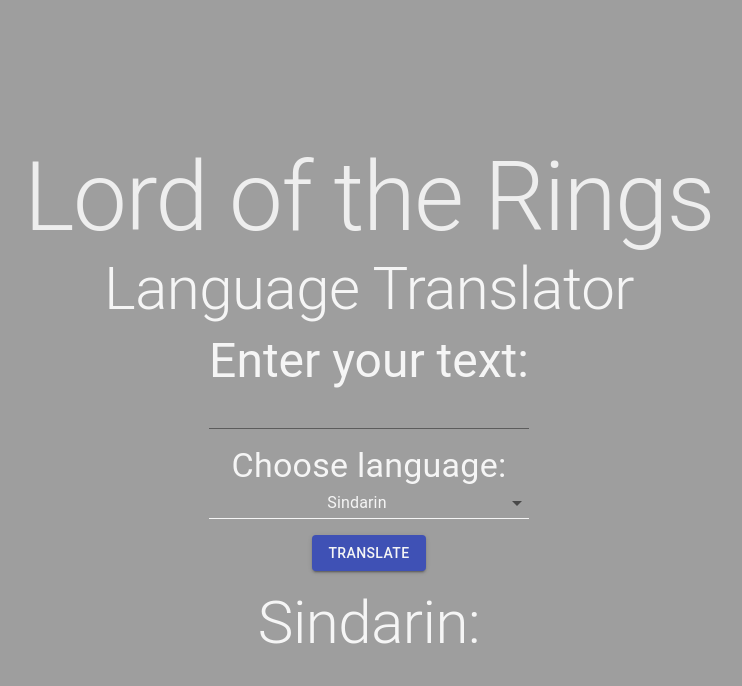
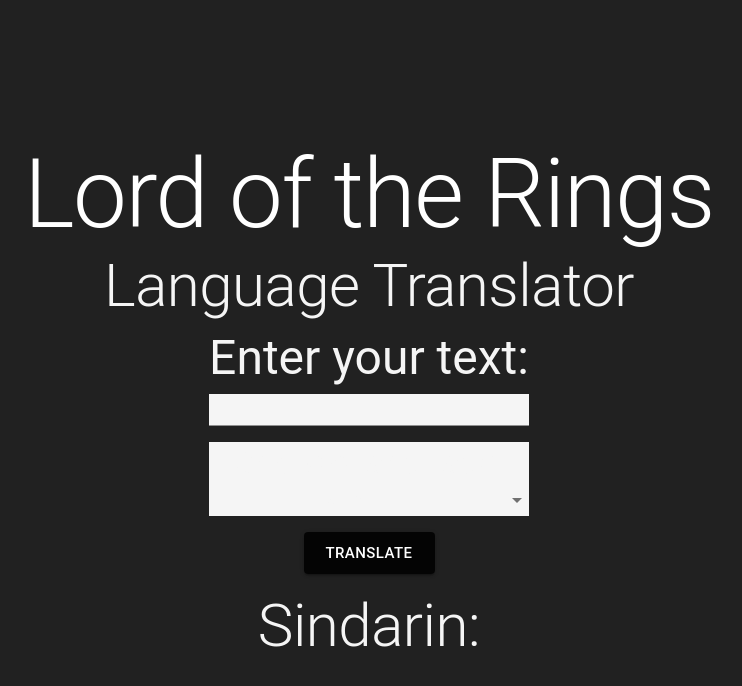
Before and after one commit to milliorn/lord-of-the-rings-language-translator, a React (Vite) app: page / in a window 1280 px wide. Shown: the top 686 px of the page, without its empty margins (271-1013 px from the left). Built offline with nearby package versions, Linux system fonts and the light colour scheme.

Commit message:
white text box

```diff
--- a/src/App.tsx
+++ b/src/App.tsx
@@ -14,8 +14,8 @@ const ENDPOINT = "https://api.openai.com/v1/chat/completions";
 const useStyles = makeStyles((theme) => ({
   root: {
     alignItems: "center",
-    backgroundColor: theme.palette.grey[500],
-    color: theme.palette.grey[200],
+    backgroundColor: theme.palette.success.contrastText,
+    color: theme.palette.primary.contrastText,
     display: "flex",
     flexDirection: "column",
     justifyContent: "center",
@@ -29,21 +29,13 @@ const useStyles = makeStyles((theme) => ({
     margin: theme.spacing(1),
   },
   input: {
+    backgroundColor: theme.palette.grey[100],
     margin: theme.spacing(1),
     width: "100%",
-    "& label.Mui-focused": {
-      color: theme.palette.grey[100],
-    },
-    "& .MuiInputBase-input": {
-      color: theme.palette.grey[100],
-      textAlign: "center",
-    },
-    "& .MuiInput-underline:after": {
-      borderBottomColor: theme.palette.grey[100],
-    },
   },
   button: {
-    color: theme.palette.grey[100],
+    backgroundColor: theme.palette.success.contrastText,
+    color: theme.palette.primary.contrastText,
     margin: theme.spacing(1),
   },
   text: {
@@ -122,6 +114,7 @@ const TranslationForm: React.FC<TranslationFormProps> = ({
         type="submit"
         variant="contained"
         color="primary"
+        size="large"
       >
         Translate
       </Button>
```
